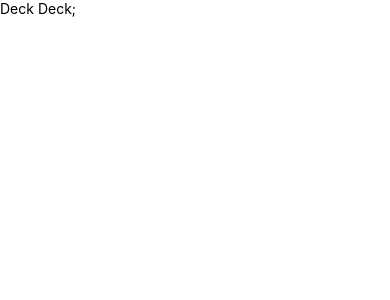
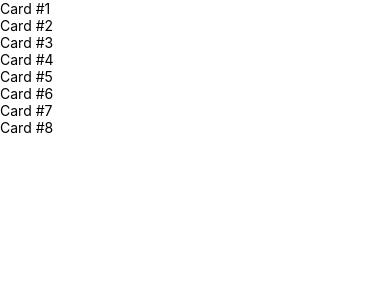
Before and after one commit to KelvinMitaki/swipe, a React Native app: screen / in a window 390 px wide. Shown: the top 300 px of the page. Built offline with nearby package versions, Linux system fonts and the light colour scheme.

Commit message:
added renderCard

```diff
--- a/App.tsx
+++ b/App.tsx
@@ -2,12 +2,56 @@ import { StatusBar } from "expo-status-bar";
 import React from "react";
 import { StyleSheet, Text, View } from "react-native";
 import Deck from "./components/Deck";
-
+const DATA = [
+  {
+    id: 1,
+    text: "Card #1",
+    uri: "http://imgs.abduzeedo.com/files/paul0v2/unsplash/unsplash-04.jpg"
+  },
+  {
+    id: 2,
+    text: "Card #2",
+    uri: "http://www.fluxdigital.co/wp-content/uploads/2015/04/Unsplash.jpg"
+  },
+  {
+    id: 3,
+    text: "Card #3",
+    uri: "http://imgs.abduzeedo.com/files/paul0v2/unsplash/unsplash-09.jpg"
+  },
+  {
+    id: 4,
+    text: "Card #4",
+    uri: "http://imgs.abduzeedo.com/files/paul0v2/unsplash/unsplash-01.jpg"
+  },
+  {
+    id: 5,
+    text: "Card #5",
+    uri: "http://imgs.abduzeedo.com/files/paul0v2/unsplash/unsplash-04.jpg"
+  },
+  {
+    id: 6,
+    text: "Card #6",
+    uri: "http://www.fluxdigital.co/wp-content/uploads/2015/04/Unsplash.jpg"
+  },
+  {
+    id: 7,
+    text: "Card #7",
+    uri: "http://imgs.abduzeedo.com/files/paul0v2/unsplash/unsplash-09.jpg"
+  },
+  {
+    id: 8,
+    text: "Card #8",
+    uri: "http://imgs.abduzeedo.com/files/paul0v2/unsplash/unsplash-01.jpg"
+  }
+];
 export default function App() {
+  const renderCard = (item: { id: number; text: string; uri: string }) => {
+    return <Text>{item.text}</Text>;
+  };
   return (
     <View>
       <StatusBar style="auto" />
-      <Deck />
+      <Deck renderCard={renderCard} DATA={DATA} />
     </View>
   );
 }
--- a/components/Deck.tsx
+++ b/components/Deck.tsx
@@ -1,10 +1,23 @@
 import React from "react";
-import { StyleSheet, Text, View } from "react-native";
+import { FlatList, StyleSheet, Text, View } from "react-native";
 
-const Deck = () => {
+interface Props {
+  DATA: {
+    id: number;
+    text: string;
+    uri: string;
+  }[];
+  renderCard: (item: { id: number; text: string; uri: string }) => JSX.Element;
+}
+
+const Deck: React.FC<Props> = ({ DATA, renderCard }) => {
   return (
     <View>
-      <Text>Deck Deck;</Text>
+      <FlatList
+        data={DATA}
+        keyExtractor={i => i.id.toString()}
+        renderItem={({ item }) => renderCard(item)}
+      />
     </View>
   );
 };
```
